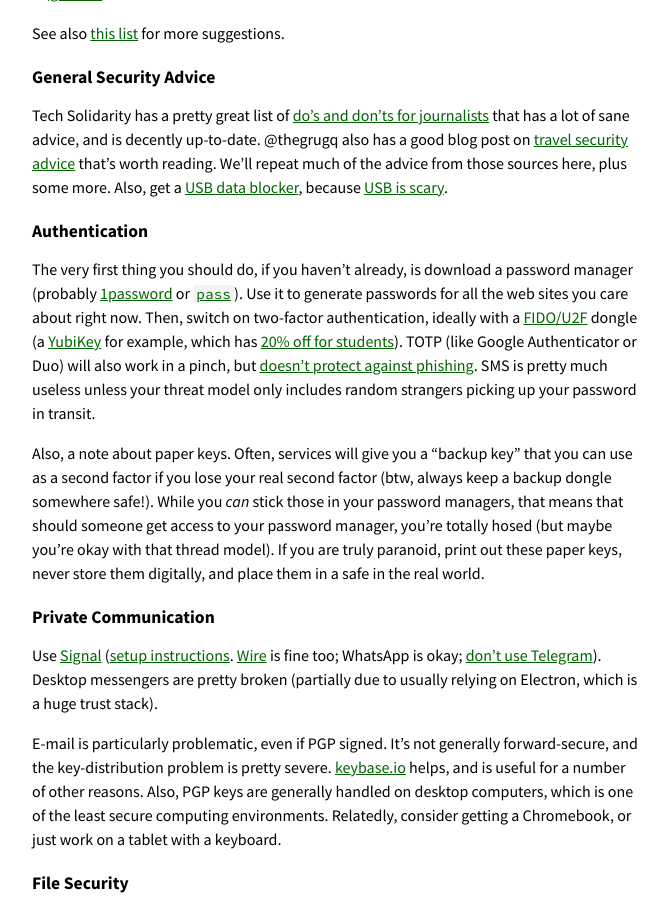
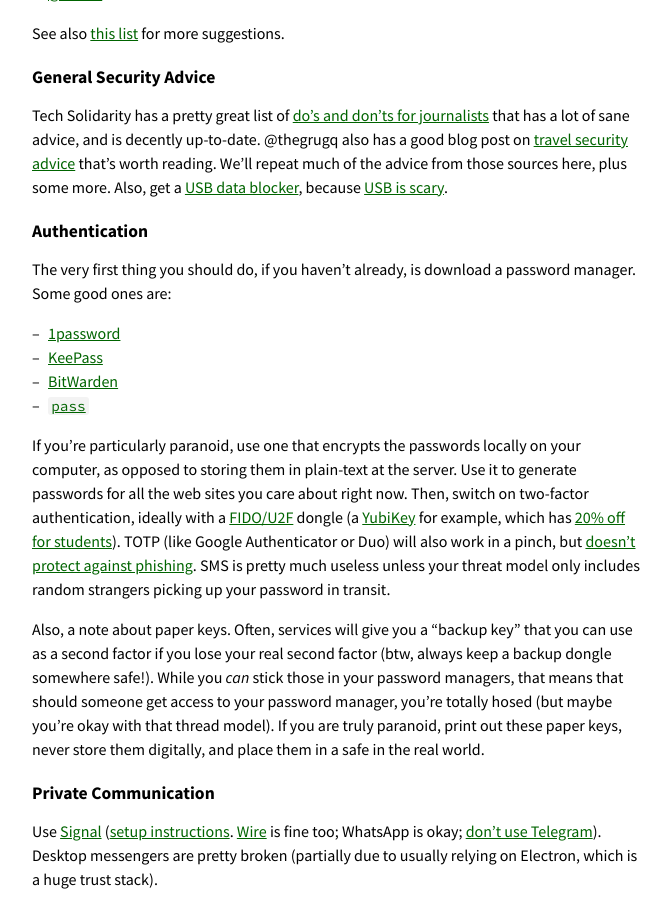
Before and after one commit to missing-semester-cn/missing-semester-cn.github.io, a Jekyll site: the page built from security.md, in a window 1280 px wide and 900 px high, scrolled down 990 px. Shown: the whole window, without its empty margins (304-974 px from the left). Built offline with Jekyll 4.4.1, drawn with Linux system fonts in a browser that asks for light colours.

Commit message:
Mention more password managers

```diff
--- a/security.md
+++ b/security.md
@@ -51,8 +51,16 @@
 ## Authentication
 
 The very first thing you should do, if you haven't already, is download
-a password manager (probably [1password](https://1password.com/) or
-[`pass`](https://www.passwordstore.org/)). Use it to generate passwords
+a password manager. Some good ones are:
+
+ - [1password](https://1password.com/)
+ - [KeePass](https://keepass.info/)
+ - [BitWarden](https://bitwarden.com/)
+ - [`pass`](https://www.passwordstore.org/)
+
+If you're particularly paranoid, use one that encrypts the passwords
+locally on your computer, as opposed to storing them in plain-text at
+the server. Use it to generate passwords
 for all the web sites you care about right now. Then, switch on
 two-factor authentication, ideally with a
 [FIDO/U2F](https://fidoalliance.org/) dongle (a
```
